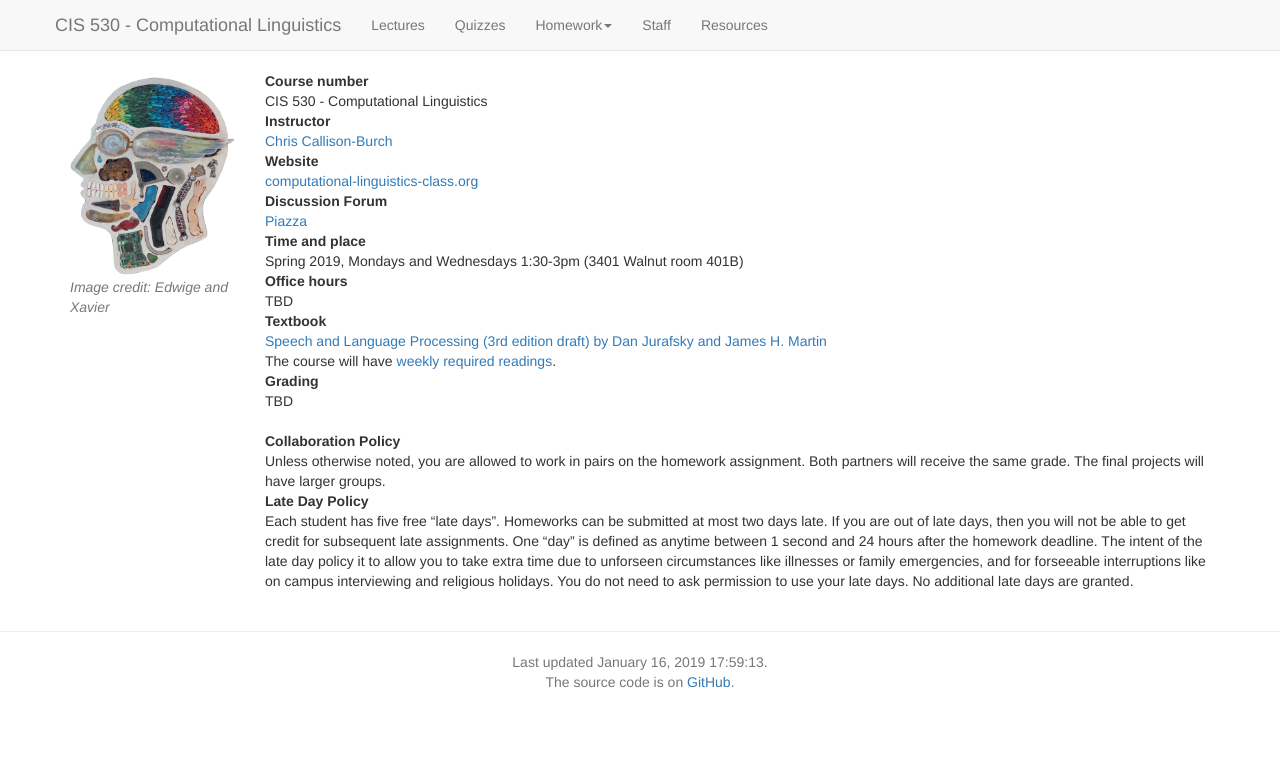
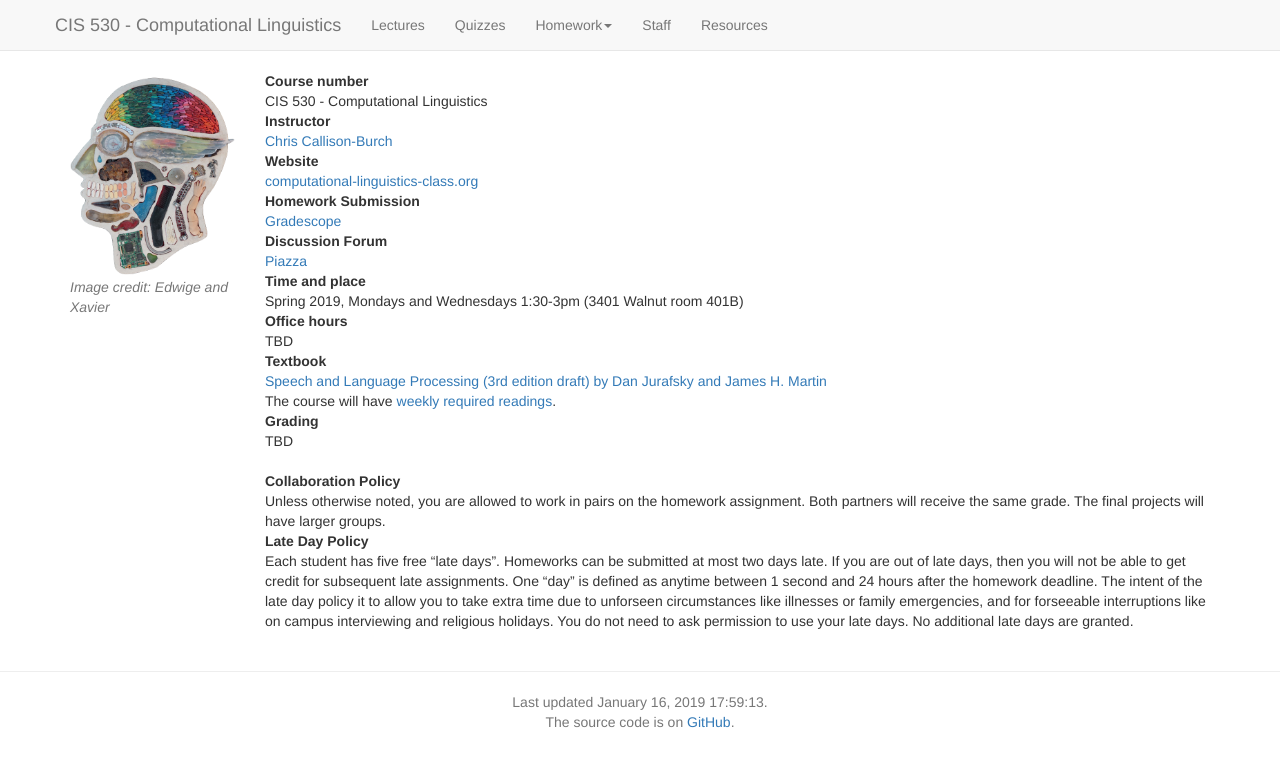
Before and after one commit to computational-linguistics-class/computational-linguistics-class.github.io, a Jekyll site: the page built from index.md, in a window 1280 px wide. Shown: the top 767 px of the page. Built offline with Jekyll 4.4.1, drawn with Linux system fonts in a browser that asks for light colours; nearby versions of some CDN libraries; a script that is not in the unit is left out.

Commit message:
Link to gradescope

```diff
--- a/index.md
+++ b/index.md
@@ -45,6 +45,9 @@ Instructor
 Website
 : [computational-linguistics-class.org](http://computational-linguistics-class.org/)
 
+Homework Submission
+: [Gradescope](https://www.gradescope.com/courses/35473)
+
 Discussion Forum
 : [Piazza](https://piazza.com/upenn/spring2019/cis530)
 
```
